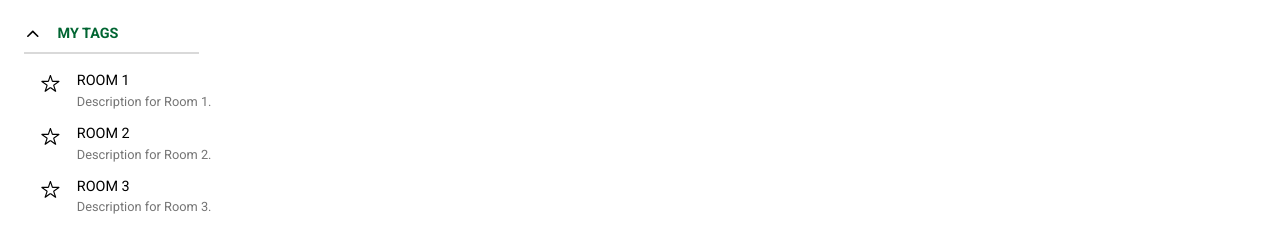
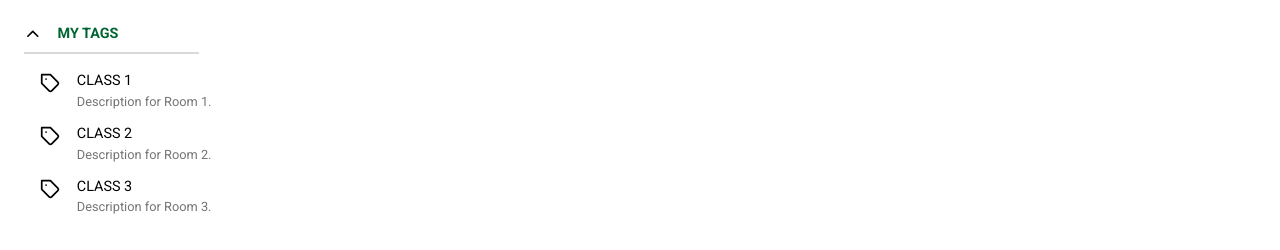
Before and after one commit to suni896/alic-frontend, a React (Vite) app: page /search-rooms in a window 1280 px wide. Shown: the part 495-745 px from the top of the page. Built offline with nearby package versions, Linux system fonts and the light colour scheme.

Commit message:
revised logged-in sidebar

```diff
--- a/src/components/loggedIn/Sidebar.tsx
+++ b/src/components/loggedIn/Sidebar.tsx
@@ -140,9 +140,13 @@ const RoomContainer = styled.div`
 const Star = styled(IoIosStarOutline)`
   color: black;
   font-size: 1.3rem;
-  margin-top: 0.2rem;
-  margin-left: 1rem;
-  margin-right: 1rem;
+  margin: 0.2rem 1rem 0 1rem;
+`;
+
+const Tag = styled(FiTag)`
+  color: black;
+  font-size: 1.3rem;
+  margin: 0.2rem 1rem 0 1rem;
 `;
 
 const RoomDescContainer = styled.div`
@@ -178,6 +182,14 @@ const Sidebar: React.FC = () => {
   };
 
   const rooms = [
+    { title: "1", desc: "Description for Room 1." },
+    { title: "2", desc: "Description for Room 2." },
+    { title: "3", desc: "Description for Room 3." },
+    { title: "4", desc: "Description for Room 4." },
+    { title: "5", desc: "Description for Room 5." },
+  ];
+
+  const classes = [
     { title: "1", desc: "Description for Room 1." },
     { title: "2", desc: "Description for Room 2." },
     { title: "3", desc: "Description for Room 3." },
@@ -230,12 +242,12 @@ const Sidebar: React.FC = () => {
       </SectionTitleContainer>
       <SectionLineSeparator />
       <RoomList>
-        {rooms.map((room, index) => (
+        {classes.map((tag, index) => (
           <RoomContainer key={index}>
-            <Star />
+            <Tag />
             <RoomDescContainer>
-              <RoomTitle>ROOM {room.title}</RoomTitle>
-              <RoomDesc>{room.desc}</RoomDesc>
+              <RoomTitle>CLASS {tag.title}</RoomTitle>
+              <RoomDesc>{tag.desc}</RoomDesc>
             </RoomDescContainer>
           </RoomContainer>
         ))}
```
